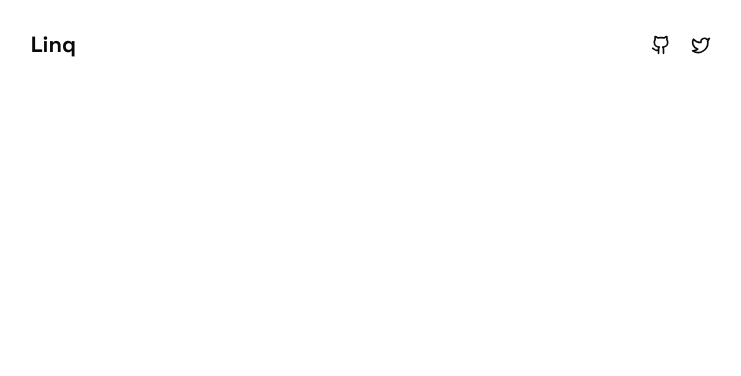
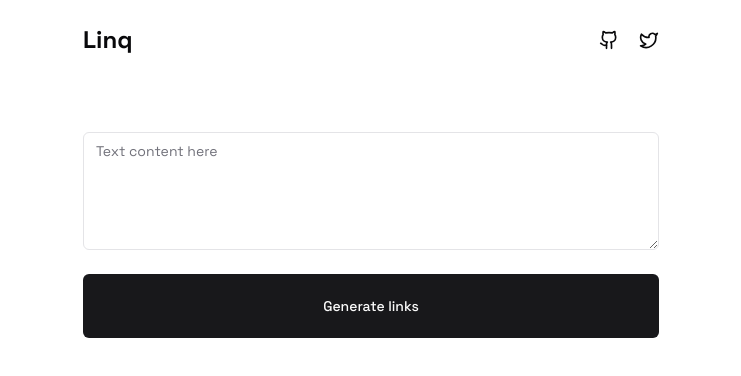
Before and after one commit to Adedoyin-Emmanuel/linq, a Next.js app: page / in a window 1280 px wide. Shown: the top 376 px of the page, without its empty margins (269-1010 px from the left). Built offline with nearby package versions, Linux system fonts and the light colour scheme.

Commit message:
feat(app): done with app UI

```diff
--- a/app/components/header/index.tsx
+++ b/app/components/header/index.tsx
@@ -9,17 +9,19 @@ interface HeaderProps {
 const Header = ({ className }: HeaderProps) => {
   return (
     <div
-      className={`${className} w-full flex items-center md:justify-around justify-between my-4 p-3`}
+      className={`${className} w-full max-w-[600px] z-[10000] py-3`}
     >
-      <h1 className="font-extrabold text-[22px]">Linq</h1>
-      <section className="flex gap-x-5">
+      <div className="mx-auto flex items-center justify-between p-3">
+        <h1 className="font-extrabold text-2xl">Linq</h1>
+        <div className="flex gap-x-5">
           <Link href={"https://github.com/adedoyin-emmanuel/linq"}>
             <Github className="w-5 h-5 cursor-pointer" />
           </Link>
           <Link href={"https://x.com/Emmysoft_Tm"}>
             <Twitter className="w-5 h-5 cursor-pointer" />
           </Link>
-      </section>
+        </div>
+      </div>
     </div>
   );
 };
--- a/app/page.tsx
+++ b/app/page.tsx
@@ -1,13 +1,23 @@
 import Header from "@/app/components/header";
+import { Textarea } from "@/components/ui/textarea";
+import { Button } from "@/components/ui/button";
 
 export default function Home() {
   return (
-    <section className="w-full">
+    <section className="w-full flex items-center justify-around flex-col">
       <Header />
+      <br></br>
+      <section className="w-full max-w-[600px]  flex flex-col items-center  justify-center my-4 p-3">
+        <Textarea
+          placeholder="Text content here"
+          className="w-full outline-none border"
+          rows={5}
+        ></Textarea>
 
-      <main className=" flex items-center justify-center">
+        <br />
 
-      </main>
+        <Button className="w-full p-8">Generate links</Button>
+      </section>
     </section>
   );
 }
```
Lines whose indentation alone changed are shown as unchanged.
